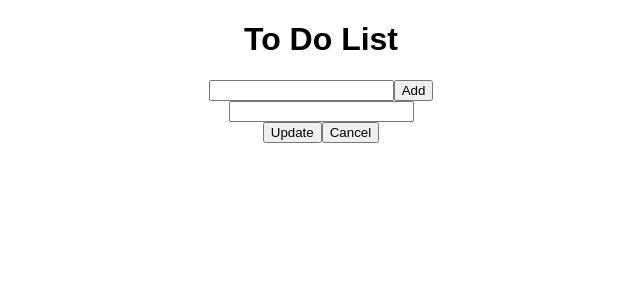
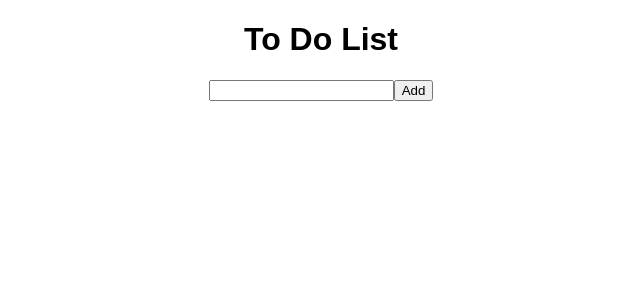
Before and after one commit to amishari/react-full-to-do-list, a React (Create React App) app: page / in a window 1280 px wide. Shown: the top 300 px of the page, without its empty margins (319-959 px from the left). Built offline with nearby package versions, Linux system fonts and the light colour scheme.

Commit message:
conditions added

```diff
--- a/package.json
+++ b/package.json
@@ -8,6 +8,7 @@
     "@testing-library/user-event": "^13.5.0",
     "react": "^18.2.0",
     "react-dom": "^18.2.0",
+    "react-icons": "^4.7.1",
     "react-scripts": "5.0.1",
     "web-vitals": "^2.1.4"
   },
--- a/src/App.js
+++ b/src/App.js
@@ -35,6 +35,7 @@ export default function App() {
       title: e.target.value,
       status: updated.status ? true : false,
     };
+
     setUpdated(newEntry);
   };
 
@@ -51,17 +52,7 @@ export default function App() {
   return (
     <div className="App">
       <h1>To Do List</h1>
-      <div className="addTask">
-        <input
-          className=""
-          value={newTask}
-          onChange={(e) => setNewTask(e.target.value)}
-        />
-        <button className="" onClick={addHandler}>
-          Add
-        </button>
-      </div>
-
+      {updated && updated ? (
         <div className="update">
           <input
             className=""
@@ -73,11 +64,24 @@ export default function App() {
             <button onClick={cancelHandler}>Cancel</button>
           </div>
         </div>
+      ) : (
+        <div className="addTask">
+          <input
+            className=""
+            value={newTask}
+            onChange={(e) => setNewTask(e.target.value)}
+          />
+          <button className="" onClick={addHandler}>
+            Add
+          </button>
+        </div>
+      )}
 
       {toDo ? "" : "Nothing to display!"}
-      {toDo.map((task, index) => {
+      {toDo &&
+        toDo.map((task, index) => {
           return (
-          <div className="task-wrap">
+            <div key={task.id} className="task-wrap">
               <div className={!task.status ? "tasks" : "done"}>
                 <span className="task-number">{index + 1}</span>
                 <span className="task-title">{task.title}</span>
@@ -89,6 +93,7 @@ export default function App() {
                   onClick={(id) => markHandler(task.id)}
                   title="Done"
                 />
+                {task.status ? null : (
                   <FaPen
                     className="edit"
                     onClick={() =>
@@ -100,6 +105,8 @@ export default function App() {
                     }
                     title="Edit"
                   />
+                )}
+
                 <FaTrashAlt
                   className="del"
                   onClick={(id) => delHandler(task.id)}
```
Also changed, not shown: 1 other file (tests, documents, lock files or other folders). Lines whose indentation alone changed are shown as unchanged.
